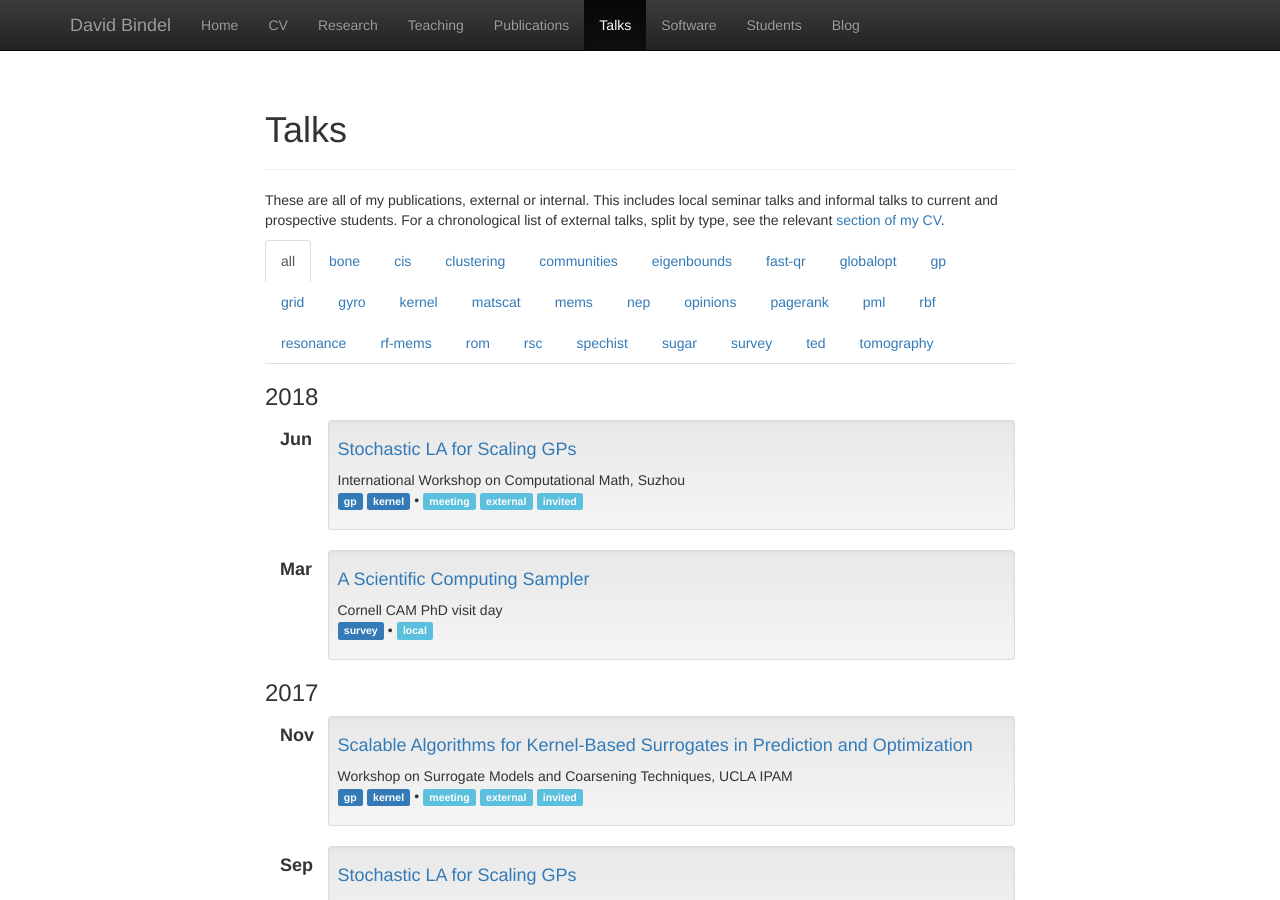
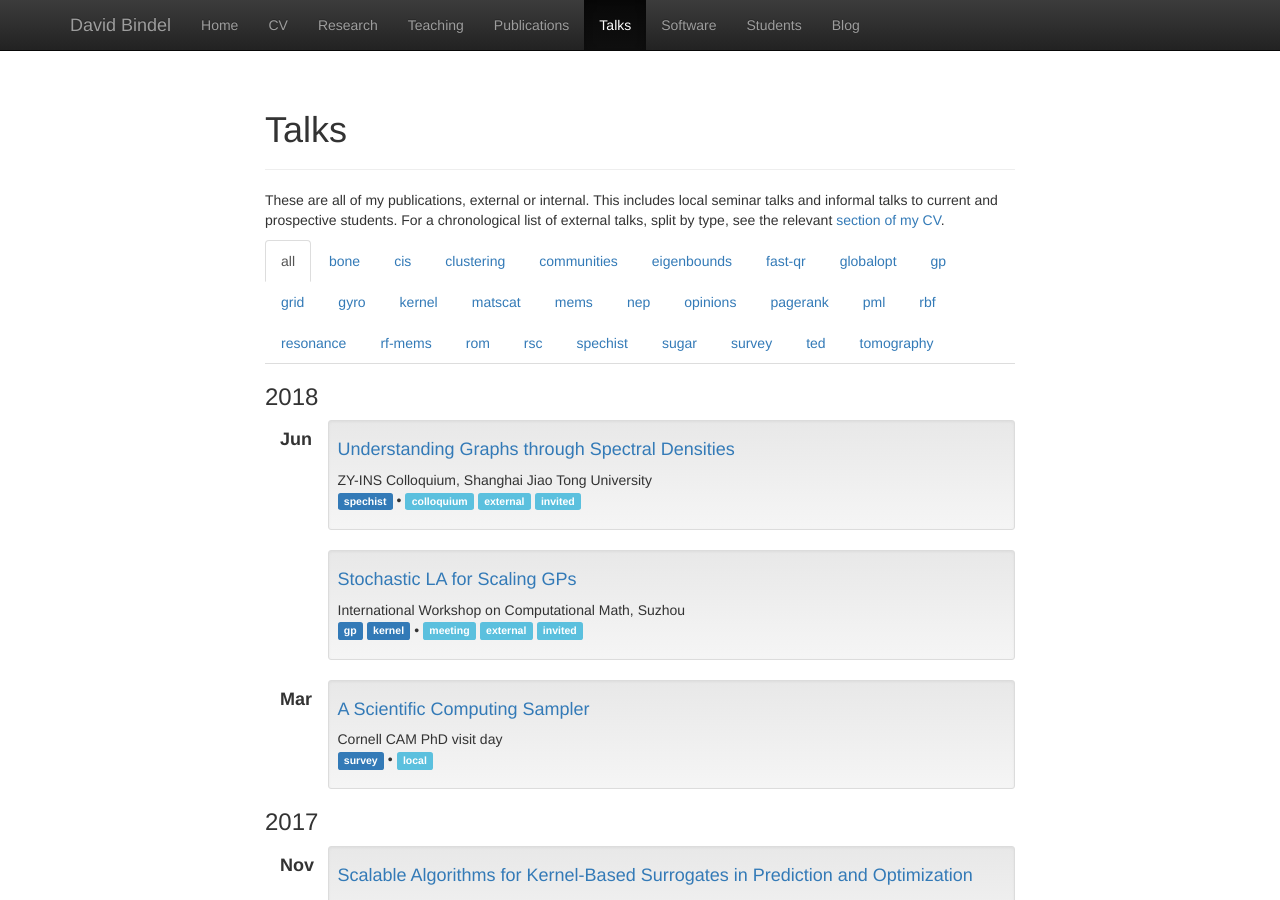
Before and after one commit to dbindel/cornell_web, a Jekyll site: the page built from talks.html, in a window 1280 px wide and 900 px high. Built offline with Jekyll 4.4.1, drawn with Linux system fonts in a browser that asks for light colours; nearby versions of some CDN libraries.

Commit message:
Update presentation notes.

```diff
--- a/_data/present.yml
+++ b/_data/present.yml
@@ -1020,3 +1020,9 @@
   tags: [gp, kernel]
   where: International Workshop on Computational Math, Suzhou
   type: [meeting, external, invited]
+-
+  file: 2018-06-sjtu/sjtu-jun18.pdf
+  title: "Understanding Graphs through Spectral Densities"
+  tags: [spechist]
+  where: ZY-INS Colloquium, Shanghai Jiao Tong University
+  type: [colloquium, external, invited]
```
